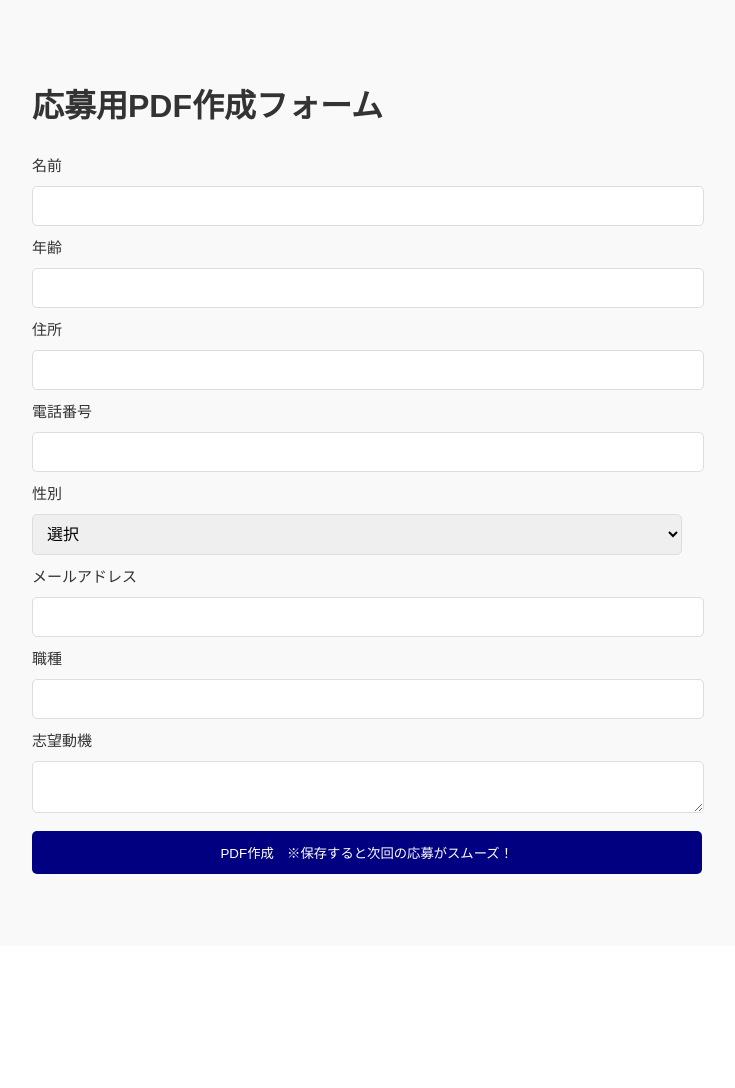
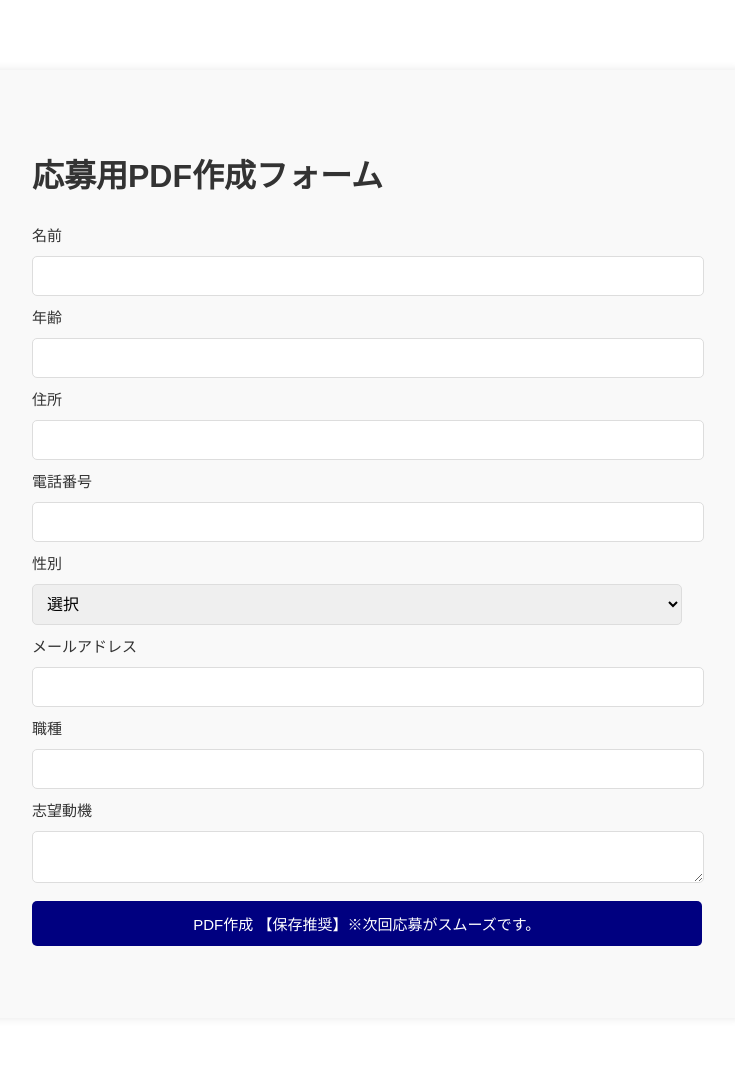
Before and after one commit to kekke1220/sotsusample, a PHP site: page /pdf_top.php in a window 1280 px wide. Shown: the whole page, without its empty margins (283-1018 px from the left). Before the commit the page ends 874 px from the top, so only its background shows below. Run offline with PHP 8.4, Linux system fonts and the light colour scheme.

Commit message:
軽微な変更

```diff
--- a/pdf_top.php
+++ b/pdf_top.php
@@ -12,8 +12,7 @@
             display: flex;
             justify-content: center;
             align-items: center;
-            min-height: 100vh;
-            margin: 0;
+            margin: 70px;
             background-color: white;
         }
 
@@ -64,6 +63,7 @@
             cursor: pointer;
             margin-bottom: 12px;
             width: 103%;
+            font-size: 15px;
         }
 
         .action-btns input[type="submit"]:hover {
@@ -139,7 +139,7 @@
             </div> -->
 
             <div class="action-btns">
-                <input type="submit" value="PDF作成　※保存すると次回の応募がスムーズ！">
+                <input type="submit" value="PDF作成 【保存推奨】※次回応募がスムーズです。">
             </div>
         </form>
     </div>
```
